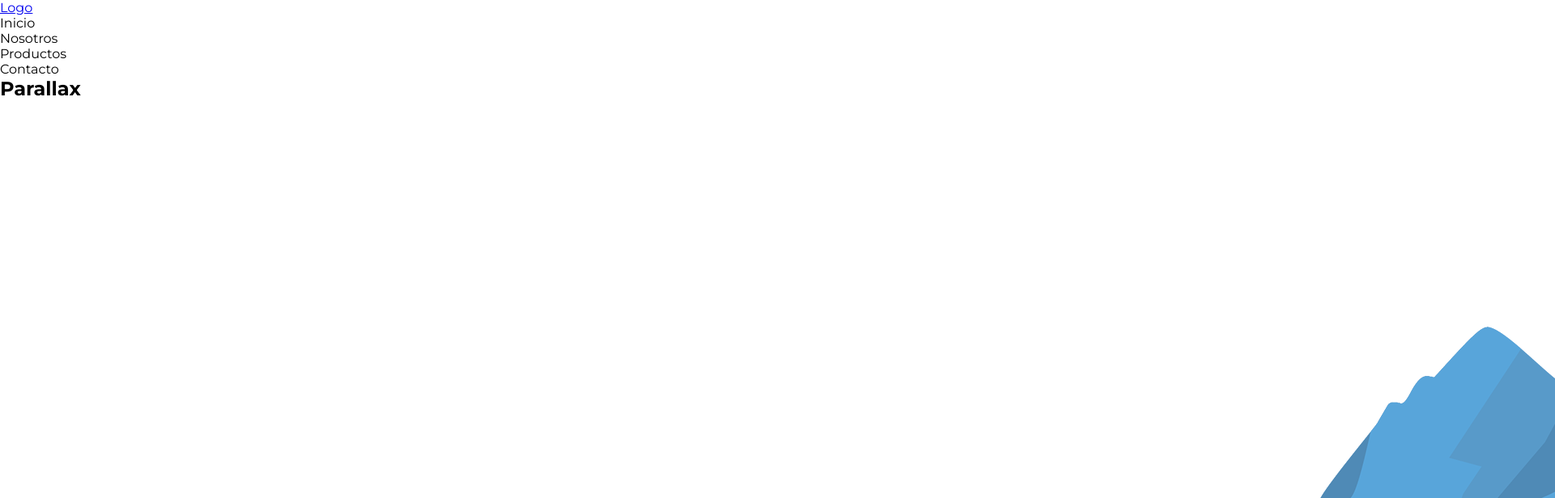
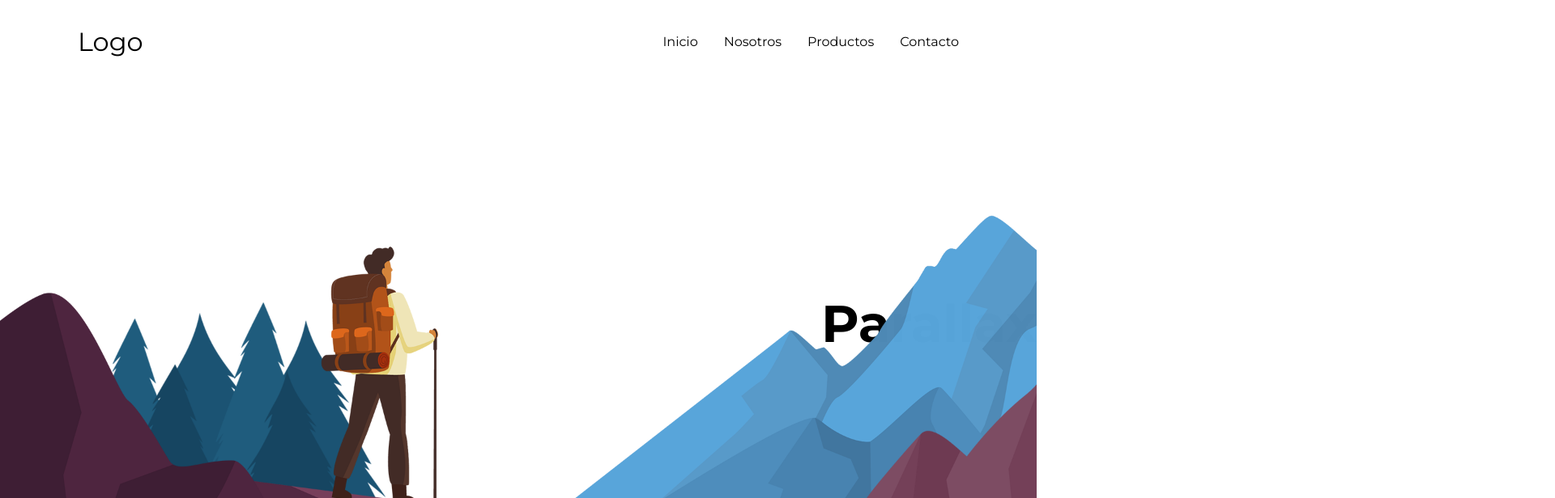
Before and after one commit to Anngel-o/Aprendiendo-Desarrollo-Web, a plain HTML site: page JS/Efecto-Parallax-Vanilla/index.html in a window 1280 px wide. Shown: the top 616 px of the page at 81% size, 1920 px wide, since content can reach past the window. Drawn offline with Linux system fonts and the light colour scheme.

Commit message:
Efecto parallax escribiendo css y js

```diff
--- a/JS/Efecto-Parallax-Vanilla/css/main.css
+++ b/JS/Efecto-Parallax-Vanilla/css/main.css
@@ -6,3 +6,71 @@
     box-sizing: border-box;
     font-family: 'Montserrat', sans-serif;
 }
+
+header {
+    position: absolute;
+    top: 0;
+    left: 0;
+    width: 100%;
+    padding: 2rem 6rem;
+    display: flex;
+    justify-content: space-between;
+    align-items: center;
+    z-index: 99;
+}
+
+.logo {
+    color: black;
+    text-decoration: none;
+    font-size: 2rem;
+}
+
+.menu {
+    list-style-type: none;
+    display: flex;
+    gap: 2rem;
+}
+
+.menu li a {
+    color: black;
+    text-decoration: none;
+}
+
+.parallax {
+    height: 100vh;
+    display: flex;
+    justify-content: center;
+    align-items: center;
+    overflow: hidden;
+    position: relative;
+    /* position relative el elemento padre para que no sobresalgan las imágenes */
+}
+
+.parallax img {
+    position: absolute;
+    width: 100%;
+    bottom: 0px;
+}
+
+.titulo {
+    position: absolute;
+    top: 50%;
+    transform: translateY(-50%);
+    font-size: 4rem;
+    right: 0;
+}
+
+.section {
+    padding: 6rem;
+    background-color: black;
+    color: aliceblue;
+}
+
+.section h2 {
+    font-size: 3rem;
+    margin-bottom: 1rem;
+}
+
+.section p {
+    margin-bottom: 1rem;
+}
--- a/JS/Efecto-Parallax-Vanilla/index.html
+++ b/JS/Efecto-Parallax-Vanilla/index.html
@@ -10,10 +10,10 @@
     <header>
         <a href="#" class="logo">Logo</a>
         <ul class="menu">
-            <li><a href=""></a>Inicio</li>
-            <li><a href=""></a>Nosotros</li>
-            <li><a href=""></a>Productos</li>
-            <li><a href=""></a>Contacto</li>
+            <li><a href="#"></a>Inicio</li>
+            <li><a href="#"></a>Nosotros</li>
+            <li><a href="#"></a>Productos</li>
+            <li><a href="#"></a>Contacto</li>
         </ul>
     </header>
     <section class="parallax">
@@ -31,6 +31,10 @@
         <p>Lorem ipsum dolor sit amet, consectetur adipisicing elit. Molestias reiciendis quis tenetur minima commodi, sunt nisi eius pariatur ad animi corporis et quod? Soluta nisi minus repellendus a ratione repudiandae!</p>
         <p>Lorem ipsum dolor sit amet, consectetur adipisicing elit. Molestias reiciendis quis tenetur minima commodi, sunt nisi eius pariatur ad animi corporis et quod? Soluta nisi minus repellendus a ratione repudiandae!</p>
         <p>Lorem ipsum dolor sit amet, consectetur adipisicing elit. Molestias reiciendis quis tenetur minima commodi, sunt nisi eius pariatur ad animi corporis et quod? Soluta nisi minus repellendus a ratione repudiandae!</p>
+        <p>Lorem ipsum dolor sit amet, consectetur adipisicing elit. Molestias reiciendis quis tenetur minima commodi, sunt nisi eius pariatur ad animi corporis et quod? Soluta nisi minus repellendus a ratione repudiandae!</p>
+        <p>Lorem ipsum dolor sit amet, consectetur adipisicing elit. Molestias reiciendis quis tenetur minima commodi, sunt nisi eius pariatur ad animi corporis et quod? Soluta nisi minus repellendus a ratione repudiandae!</p>
+        <p>Lorem ipsum dolor sit amet, consectetur adipisicing elit. Molestias reiciendis quis tenetur minima commodi, sunt nisi eius pariatur ad animi corporis et quod? Soluta nisi minus repellendus a ratione repudiandae!</p>
+        <p>Lorem ipsum dolor sit amet, consectetur adipisicing elit. Molestias reiciendis quis tenetur minima commodi, sunt nisi eius pariatur ad animi corporis et quod? Soluta nisi minus repellendus a ratione repudiandae!</p>
     </section>
 
     <script src="./js/main.js"></script>
--- a/JS/Efecto-Parallax-Vanilla/js/main.js
+++ b/JS/Efecto-Parallax-Vanilla/js/main.js
@@ -0,0 +1,22 @@
+const mountainBlue = document.querySelector("#mountain-blue");
+const mountainRed = document.querySelector("#mountain-red");
+const treesLeft = document.querySelector("#trees-left");
+const treesBottom = document.querySelector("#trees-bottom");
+const man = document.querySelector("#man");
+const plants = document.querySelector("#plants");
+const titulo = document.querySelector("#titulo");
+
+window.addEventListener("scroll", () => {
+    let scroll = window.scrollY;
+    //scroll *1 se desplaza a velocidad normal, *2 al doble ...
+    mountainBlue.style.left = scroll * 1 + "px";
+    mountainRed.style.left = scroll * 0.5 + "px";
+
+    treesLeft.style.bottom = scroll * -0.5 + "px";
+    treesLeft.style.right = scroll * 2 + "px";
+
+    treesBottom.style.right = scroll * 2 + "px";
+    man.style.right = scroll + "px";
+    plants.style.right = scroll * 2 + "px";
+    titulo.style.right = scroll * 4 + "px";
+});
```
